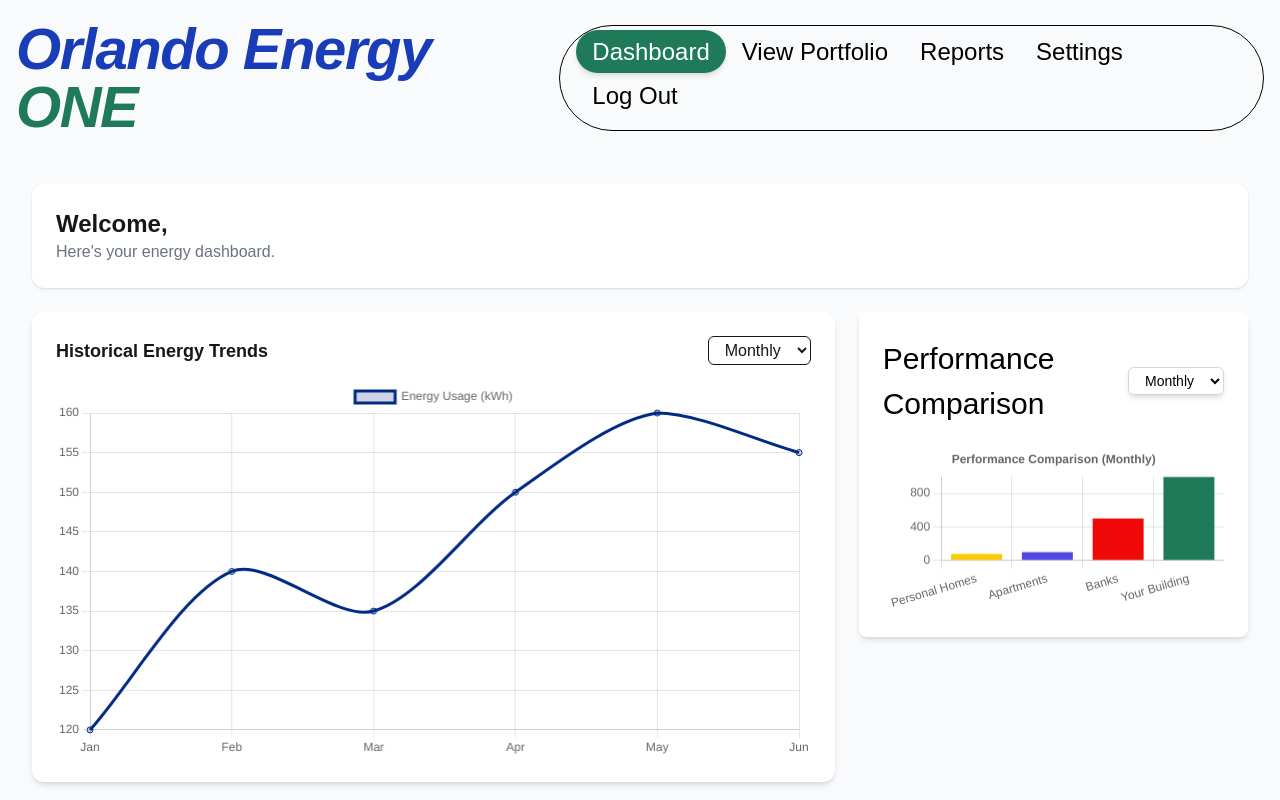
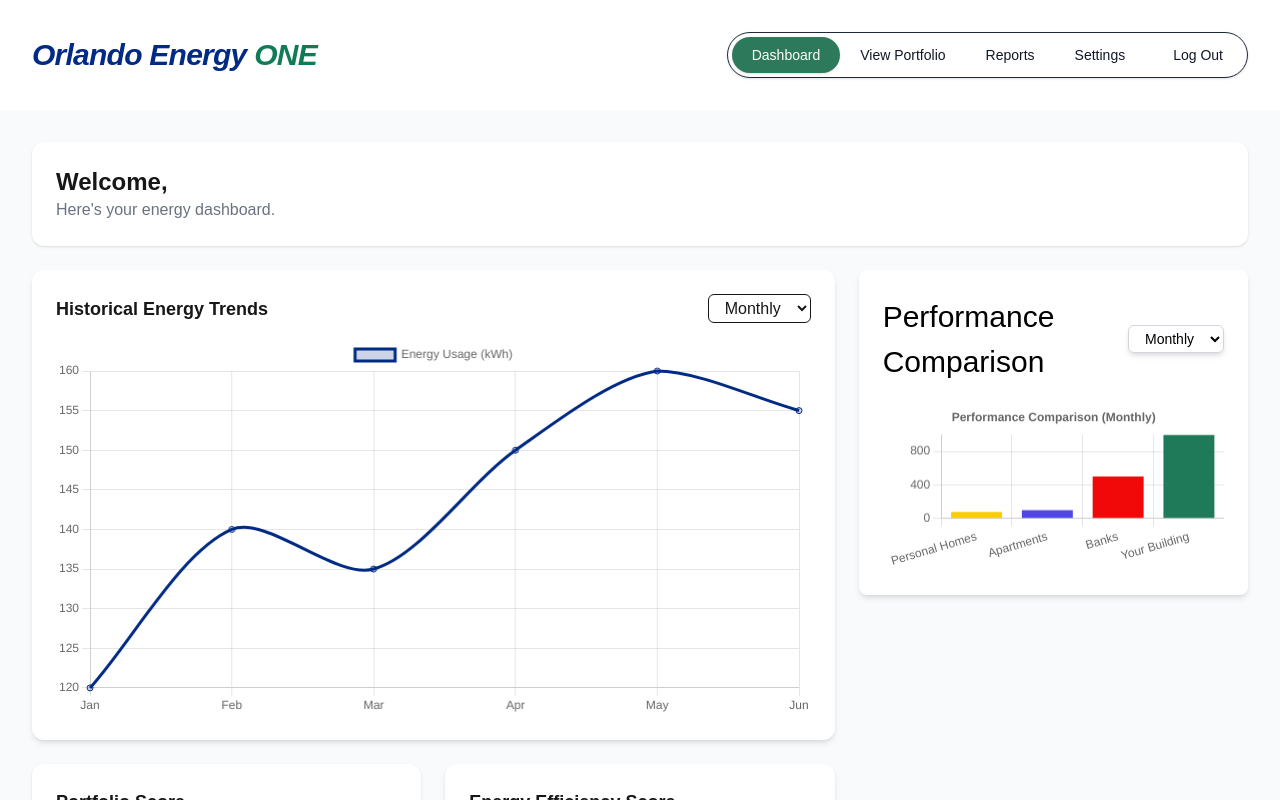
Before and after one commit to jojodecarlos/EnergyOne, a Next.js app in the folder utility-dashboard/: page /dashboard in a window 1280 px wide. Shown: the top 800 px of the page. Built offline with nearby package versions, Linux system fonts and the light colour scheme; no server answers.

Commit message:
implementing session management, resolving css issues with dashboard header and updatepassword.tsx

```diff
--- /dev/null
+++ b/utility-dashboard/app/auth/callback/route.ts
@@ -0,0 +1,39 @@
+import { NextResponse } from 'next/server';
+import { createServerClient } from '@supabase/ssr';
+import { cookies } from 'next/headers';
+
+export async function GET(request: Request) {
+  const { searchParams, origin } = new URL(request.url);
+
+  const code = searchParams.get('code');
+
+  const next = searchParams.get('next') ?? '/dashboard';
+
+  if (code) {
+    const cookieStore = await cookies();
+
+    const supabase = createServerClient(
+      process.env.NEXT_PUBLIC_SUPABASE_URL!,
+      process.env.NEXT_PUBLIC_SUPABASE_ANON_KEY!,
+      {
+        cookies: {
+          getAll() {
+            return cookieStore.getAll();
+          },
+          setAll(cookiesToSet) {
+            try {
+              cookiesToSet.forEach(({ name, value, options }) => {
+                cookieStore.set({ name, value, ...options });
+              });
+            } catch (error) {
+            }
+          },
+        },
+      }
+    );
+
+    await supabase.auth.exchangeCodeForSession(code);
+  }
+
+  return NextResponse.redirect(`${origin}${next}`);
+}
--- a/utility-dashboard/components/DashboardHeader.tsx
+++ b/utility-dashboard/components/DashboardHeader.tsx
@@ -1,84 +1,66 @@
 "use client";
 
-import { usePathname } from "next/navigation";
-import { useRouter } from "next/navigation";
+import Link from "next/link";
+import { useRouter, usePathname } from "next/navigation";
 import { supabase } from "@/lib/supabase";
-import { useState } from "react";
 
 export default function DashboardHeader() {
+  const router = useRouter();
 
   const pathname = usePathname();
-  const router = useRouter();
 
-  const handleLogout = async () => {
-    await supabase.auth.signOut();
-    router.push("/login");
-  }
+  const handleLogOut = async () => {
+    const { error } = await supabase.auth.signOut();
+    if (error) {
+      console.error("Error logging out:", error.message);
+      alert("There was an issue logging out. Please try again.");
+      return;
+    }
+    router.push("/");
+    router.refresh();
+  };
+
+  const getLinkStyle = (path: string) => {
+    const isActive = pathname.startsWith(path);
+    return isActive
+      ? "px-5 py-2 text-sm font-medium text-white bg-[#2c7a5b] rounded-full shadow-sm"
+      : "px-5 py-2 text-sm font-medium text-gray-900 hover:bg-gray-100 rounded-full transition";
+  };
 
   return (
-    <div className="p-4 flex justify-between items-center mt-1">
+    <header className="flex justify-between items-center w-full max-w-7xl mx-auto p-8 bg-white">
 
-      <h1 className="w-fit text-[58px] w-[486px] font-inter font-black italic leading-none tracking-tight">
-        <span className="text-blue-800">Orlando Energy</span>
-        <span className="text-[#1F7A5A]"> ONE</span>
-      </h1>
+      <div className="text-3xl font-extrabold italic leading-none tracking-tight">
+        <span className="text-[#002A84]">Orlando Energy </span>
+        <span className="text-[#107c54]">ONE</span>
+      </div>
 
-      <div className="w-fit text-black gap-7
-      text-[24px] w-[99px] font-inter
-      border border-solid border-black rounded-full
-      px-4 py-2 font-md">
+      <nav className="flex items-center bg-white border border-gray-800 rounded-full px-1 py-1 shadow-sm">
 
-        <a
-          href="/dashboard"
-          className={`px-4 py-2 rounded-full ${
-            pathname === "/dashboard"
-              ? "bg-[#1F7A5A] text-white shadow-md"
-              : "hover:bg-gray-200 transition duration-300"
-          }`}
-        >
+        <Link href="/dashboard" className={getLinkStyle('/dashboard')}>
           Dashboard
-        </a>
+        </Link>
 
-        <a
-          href=""
-          className={`px-4 py-2 rounded-full ${
-            pathname === ""
-              ? "bg-[#1F7A5A] text-white shadow-md"
-              : "hover:bg-gray-200 transition duration-300"
-          }`}
-        >
+        <Link href="/portfolio" className={getLinkStyle('/portfolio')}>
           View Portfolio
-        </a>
+        </Link>
 
-        <a
-          href=""
-          className={`px-4 py-2 rounded-full ${
-            pathname === ""
-              ? "bg-[#1F7A5A] text-white shadow-md"
-              : "hover:bg-gray-200 transition duration-300"
-          }`}
-        >
+        <Link href="/reports" className={getLinkStyle('/reports')}>
           Reports
-        </a>
+        </Link>
 
-        <a
-          href=""
-          className={`px-4 py-2 rounded-full ${
-            pathname === ""
-              ? "bg-[#1F7A5A] text-white shadow-md"
-              : "hover:bg-gray-200 transition duration-300"
-          }`}
-        >
+        <Link href="/settings" className={getLinkStyle('/settings')}>
           Settings
-        </a>
+        </Link>
 
         <button
-          onClick={handleLogout}
-          className="rounded-full px-4 py-2 hover:bg-red-700 hover:text-white hover:cursor-pointer transition duration-300"
+          onClick={handleLogOut}
+          className="px-5 py-2 text-sm font-medium text-gray-900 hover:bg-gray-100 rounded-full transition ml-2"
         >
           Log Out
         </button>
-      </div>
-    </div>
+
+      </nav>
+    </header>
   );
 }
--- a/utility-dashboard/components/ForgotPasswordForm.tsx
+++ b/utility-dashboard/components/ForgotPasswordForm.tsx
@@ -16,12 +16,10 @@ export default function ForgotPasswordForm() {
     try {
       setLoading(true);
 
-
       const { error } = await supabase.auth.resetPasswordForEmail(email.trim(), {
-
-        redirectTo: `${window.location.origin}/reset-password`,
+        // THE FIX: Route to the callback, then forward to the update form!
+        redirectTo: `${window.location.origin}/auth/callback?next=/updatepassword`,
       });
-
 
       if (error) throw error;
 
--- a/utility-dashboard/components/LoginForm.tsx
+++ b/utility-dashboard/components/LoginForm.tsx
@@ -12,7 +12,10 @@ export default function LoginForm() {
     const [email, setEmail] = useState("");
     const [password, setPassword] = useState("");
 
-    const handleLogin = async () => {
+    // 1. Added React.FormEvent to handle standard form submissions
+    const handleLogin = async (e: React.FormEvent) => {
+        // Prevents the browser from reloading the page natively
+        e.preventDefault();
 
         const { error } = await supabase.auth.signInWithPassword({
             email,
@@ -24,11 +27,16 @@ export default function LoginForm() {
             return;
         }
 
-        router.push("/");
+        // 2. Updated to push directly to the dashboard
+        router.push("/dashboard");
+
+        // 3. Forces Next.js to update the server components with the new auth state
+        router.refresh();
     };
 
     return(
-        <form className="w-full max-w-md">
+        // 4. Moved the handler to the form's onSubmit event
+        <form onSubmit={handleLogin} className="w-full max-w-md">
 
             <div className="relative flex space-x-3">
                 <Image
@@ -36,18 +44,15 @@ export default function LoginForm() {
                     alt="Email Icon"
                     width={30}
                     height={30}
-                    className="absolute inset-y-2 left-3 flex items-center
-                    pointer-events-none"
+                    className="absolute inset-y-2 left-3 flex items-center pointer-events-none"
                 />
                 <input
                     type="email"
-                    id="username"
-                    name="username"
+                    id="email" // Updated ID to match standard email autofill
+                    name="email"
                     placeholder="Email"
                     onChange={(e) => setEmail(e.target.value)}
-                    className="w-full rounded-full border border-gray-700 px-5 py-3
-                    text-md text-gray-500 focus:outline-none focus:ring-2 font-inter
-                    focus:ring-blue-800 pl-12"
+                    className="w-full rounded-full border border-gray-700 px-5 py-3 text-md text-gray-500 focus:outline-none focus:ring-2 font-inter focus:ring-blue-800 pl-12"
                 />
             </div>
 
@@ -57,8 +62,7 @@ export default function LoginForm() {
                     alt="Password Icon"
                     width={30}
                     height={30}
-                    className="absolute inset-y-1 left-3 flex items-center
-                    pointer-events-none"
+                    className="absolute inset-y-1 left-3 flex items-center pointer-events-none"
                 />
 
                 <input
@@ -67,9 +71,7 @@ export default function LoginForm() {
                     name="password"
                     placeholder="Password"
                     onChange={(e) => setPassword(e.target.value)}
-                    className="w-full px-5 py-3 border border-gray-700
-                    rounded-full text-md text-gray-500 focus:outline-none
-                    focus:ring-2 focus:ring-blue-500 font-inter pl-12"
+                    className="w-full px-5 py-3 border border-gray-700 rounded-full text-md text-gray-500 focus:outline-none focus:ring-2 focus:ring-blue-500 font-inter pl-12"
                 />
             </div>
 
@@ -83,13 +85,10 @@ export default function LoginForm() {
                 </button>
             </div>
 
+            {/* 5. Changed from type="button" to type="submit" */}
             <button
-                type="button"
-                onClick={handleLogin}
-                className="
-                w-full bg-[#002A84] hover:bg-blue-600
-                text-white font-bold py-2 px-4 rounded-full
-                shadow-md hover:bg-blue-900 transition duration-300"
+                type="submit"
+                className="w-full bg-[#002A84] hover:bg-blue-600 text-white font-bold py-2 px-4 rounded-full shadow-md hover:bg-blue-900 transition duration-300"
             >
                 SIGN IN
             </button>
--- a/utility-dashboard/lib/supabase.ts
+++ b/utility-dashboard/lib/supabase.ts
@@ -1,6 +1,6 @@
-import { createClient } from '@supabase/supabase-js'
+import { createBrowserClient } from '@supabase/ssr';
 
-export const supabase = createClient(
+export const supabase = createBrowserClient(
   process.env.NEXT_PUBLIC_SUPABASE_URL!,
   process.env.NEXT_PUBLIC_SUPABASE_ANON_KEY!
-)
+);
--- a/utility-dashboard/package.json
+++ b/utility-dashboard/package.json
@@ -9,7 +9,8 @@
     "lint": "eslint"
   },
   "dependencies": {
-    "@supabase/supabase-js": "^2.99.1",
+    "@supabase/ssr": "^0.9.0",
+    "@supabase/supabase-js": "^2.99.3",
     "chart.js": "^4.5.1",
     "next": "16.1.6",
     "papaparse": "^5.5.3",
--- /dev/null
+++ b/utility-dashboard/proxy.ts
@@ -0,0 +1,51 @@
+import { NextResponse } from 'next/server';
+import type { NextRequest } from 'next/server';
+import { createServerClient } from '@supabase/ssr';
+
+export async function proxy(request: NextRequest) {
+  // 1. Create a response object we can safely modify
+  let response = NextResponse.next({
+    request: { headers: request.headers },
+  });
+
+  // 2. Create the modern Supabase SSR client
+  const supabase = createServerClient(
+    process.env.NEXT_PUBLIC_SUPABASE_URL!,
+    process.env.NEXT_PUBLIC_SUPABASE_ANON_KEY!,
+    {
+      cookies: {
+        getAll() {
+          return request.cookies.getAll();
+        },
+        setAll(cookiesToSet) {
+          cookiesToSet.forEach(({ name, value }) => {
+            request.cookies.set(name, value);
+          });
+          response = NextResponse.next({
+            request: { headers: request.headers },
+          });
+          cookiesToSet.forEach(({ name, value, options }) => {
+            response.cookies.set(name, value, options);
+          });
+        },
+      },
+    }
+  );
+
+  // 3. Securely check the user state (getUser is the new secure standard)
+  const { data: { user } } = await supabase.auth.getUser();
+
+  // 4. THE BOUNCER LOGIC
+  if (!user) {
+    return NextResponse.redirect(new URL('/', request.url));
+  }
+
+  return response;
+}
+
+export const config = {
+  matcher: [
+    '/dashboard/:path*',
+    '/portfolio/:path*'
+  ],
+};
```
Also changed, not shown: 1 other file (tests, documents, lock files or other folders).
